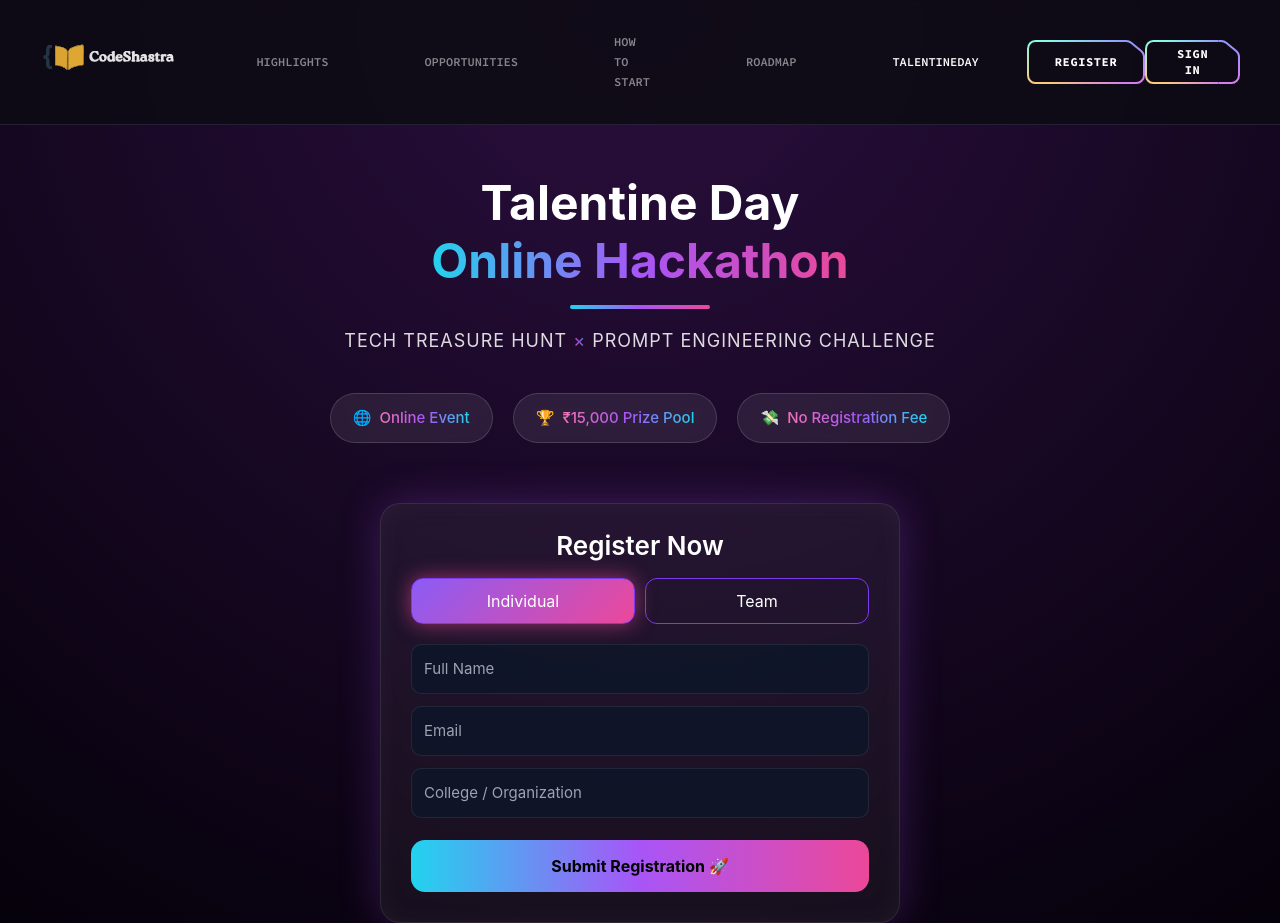
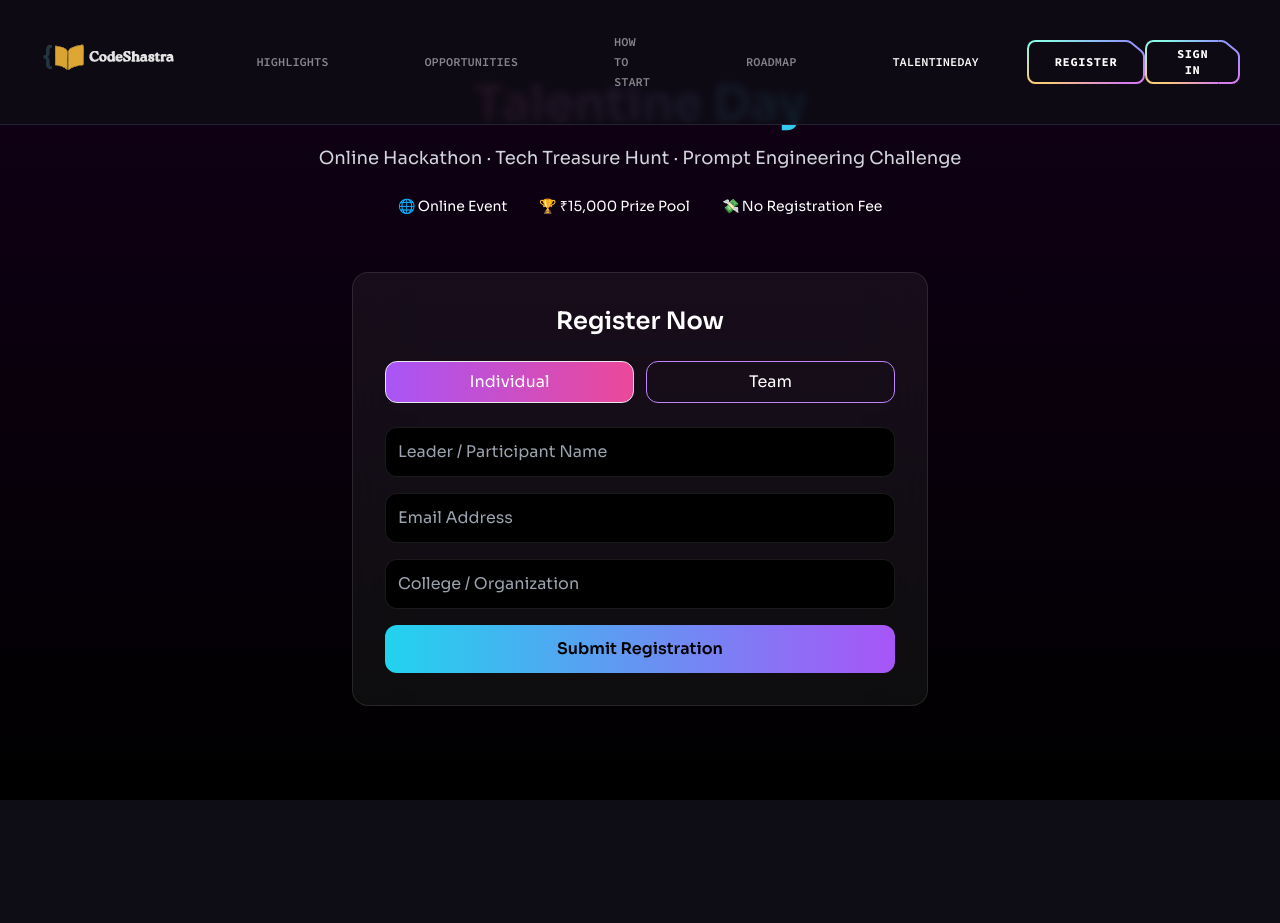
Before and after one commit to RihabhMishra-48/CodeShastra, a React (Vite) app: page /talentine in a window 1280 px wide. After the commit the page ends 800 px from the top, so only its background shows below. Built offline with nearby package versions, Linux system fonts and the light colour scheme.

Commit message:
added event

```diff
--- a/src/pages/talentine.jsx
+++ b/src/pages/talentine.jsx
@@ -1,309 +1,173 @@
 import React, { useState } from "react";
 import Header from "../components/Header";
+
+const SCRIPT_URL =
+  "https://script.google.com/macros/s/AKfycbyGPmXPmyth9CohOyXEJYiIlhitLV2HG9kmaxErom4LEPJPY25vOQ0Wdlj0aGDLce4/exec";
 
 const TalentineDay = () => {
   const [type, setType] = useState("individual");
   const [teamSize, setTeamSize] = useState(2);
+  const [members, setMembers] = useState(["", "", ""]);
+  const [loading, setLoading] = useState(false);
+
+  const handleMemberChange = (index, value) => {
+    const updated = [...members];
+    updated[index] = value;
+    setMembers(updated);
+  };
+
+  const handleSubmit = async (e) => {
+    e.preventDefault();
+    setLoading(true);
+
+    const payload = {
+      type,
+      leaderName: e.target.leaderName.value,
+      email: e.target.email.value,
+      college: e.target.college.value,
+      teamSize: type === "team" ? teamSize : "Individual",
+      members: type === "team" ? members.slice(0, teamSize - 1) : [],
+    };
+
+    try {
+      const res = await fetch(SCRIPT_URL, {
+        method: "POST",
+        headers: { "Content-Type": "application/json" },
+        body: JSON.stringify(payload),
+      });
+
+      const result = await res.json();
+
+      if (result.success) {
+        alert("Registration successful!");
+        e.target.reset();
+        setType("individual");
+        setTeamSize(2);
+        setMembers(["", "", ""]);
+      } else {
+        alert("Submission failed. Try again.");
+      }
+    } catch (err) {
+      console.error(err);
+      alert("Network error. Try again later.");
+    } finally {
+      setLoading(false);
+    }
+  };
 
   return (
-     <div className="pt-[4.75rem] lg:pt-[5.25rem] overflow-hidden">
+    <>
       <Header />
 
-    <section className="hero">
-  <h1 className="hero-title">
-    Talentine Day <br />
-    <span>Online Hackathon</span>
+      <section className="min-h-screen bg-gradient-to-b from-[#120018] to-black text-white px-6 py-20">
+        <div className="max-w-4xl mx-auto text-center mb-14">
+          <h1 className="text-5xl font-bold mb-4">
+            <span className="bg-gradient-to-r from-pink-400 via-purple-400 to-cyan-400 bg-clip-text text-transparent">
+              Talentine Day
+            </span>
           </h1>
-
-  <p className="hero-subtitle">
-    Tech Treasure Hunt <span>×</span> Prompt Engineering Challenge
+          <p className="text-lg text-gray-300">
+            Online Hackathon · Tech Treasure Hunt · Prompt Engineering Challenge
           </p>
 
-  <div className="stats">
-    <div className="stat-card">🌐 <span>Online Event</span></div>
-    <div className="stat-card">🏆 <span>₹15,000 Prize Pool</span></div>
-    <div className="stat-card">💸 <span>No Registration Fee</span></div>
+          <div className="flex justify-center gap-8 mt-6 text-sm font-medium">
+            <span>🌐 Online Event</span>
+            <span>🏆 ₹15,000 Prize Pool</span>
+            <span>💸 No Registration Fee</span>
           </div>
-</section>
+        </div>
 
+        <div className="max-w-xl mx-auto bg-white/5 backdrop-blur-xl border border-white/10 rounded-2xl p-8">
+          <h2 className="text-2xl font-semibold mb-6 text-center">
+            Register Now
+          </h2>
 
-
-      <section className="card neon">
-  <h2 className="card-title">Register Now</h2>
-
-  <div className="toggle">
+          <div className="flex gap-3 mb-6">
             <button
-      className={`toggle-btn ${type === "individual" ? "active" : ""}`}
+              type="button"
               onClick={() => setType("individual")}
+              className={`flex-1 py-2 rounded-xl border ${
+                type === "individual"
+                  ? "bg-gradient-to-r from-purple-500 to-pink-500"
+                  : "border-purple-400"
+              }`}
             >
               Individual
             </button>
             <button
-      className={`toggle-btn ${type === "team" ? "active" : ""}`}
+              type="button"
               onClick={() => setType("team")}
+              className={`flex-1 py-2 rounded-xl border ${
+                type === "team"
+                  ? "bg-gradient-to-r from-purple-500 to-pink-500"
+                  : "border-purple-400"
+              }`}
             >
               Team
             </button>
           </div>
 
-  <form className="form">
-    <input placeholder="Full Name" required />
-    <input type="email" placeholder="Email" required />
-    <input placeholder="College / Organization" required />
+          <form onSubmit={handleSubmit} className="space-y-4">
+            <input
+              name="leaderName"
+              placeholder="Leader / Participant Name"
+              required
+              className="w-full p-3 rounded-xl bg-black border border-white/10"
+            />
 
-    <button type="submit" className="primary glow">
-      Submit Registration 🚀
+            <input
+              type="email"
+              name="email"
+              placeholder="Email Address"
+              required
+              className="w-full p-3 rounded-xl bg-black border border-white/10"
+            />
+
+            <input
+              name="college"
+              placeholder="College / Organization"
+              required
+              className="w-full p-3 rounded-xl bg-black border border-white/10"
+            />
+
+            {type === "team" && (
+              <>
+                <select
+                  value={teamSize}
+                  onChange={(e) => setTeamSize(Number(e.target.value))}
+                  className="w-full p-3 rounded-xl bg-black border border-white/10"
+                >
+                  <option value={2}>2 Members</option>
+                  <option value={3}>3 Members</option>
+                  <option value={4}>4 Members</option>
+                </select>
+
+                {Array.from({ length: teamSize - 1 }).map((_, i) => (
+                  <input
+                    key={i}
+                    placeholder={`Member ${i + 2} Name`}
+                    value={members[i]}
+                    onChange={(e) =>
+                      handleMemberChange(i, e.target.value)
+                    }
+                    required
+                    className="w-full p-3 rounded-xl bg-black border border-white/10"
+                  />
+                ))}
+              </>
+            )}
+
+            <button
+              type="submit"
+              disabled={loading}
+              className="w-full py-3 mt-4 rounded-xl font-semibold bg-gradient-to-r from-cyan-400 to-purple-500 text-black"
+            >
+              {loading ? "Submitting..." : "Submit Registration"}
             </button>
           </form>
+        </div>
       </section>
-
-      <style>{`
-        body {
-          margin: 0;
-          background: radial-gradient(circle at top, #2b0f3f, #05010a);
-          color: white;
-          font-family: Inter, sans-serif;
-        }
-
-        .page {
-          min-height: 100vh;
-        }
-
-        .navbar {
-          display: flex;
-          justify-content: space-between;
-          padding: 20px 40px;
-          border-bottom: 1px solid rgba(255,255,255,0.1);
-        }
-
-        .logo {
-          font-weight: bold;
-          font-size: 20px;
-        }
-
-        .nav-actions button {
-          margin-left: 10px;
-        }
-
-        .outline {
-          background: transparent;
-          border: 1px solid #a855f7;
-          color: white;
-          padding: 8px 16px;
-          border-radius: 10px;
-          cursor: pointer;
-        }
-
-        .hero {
-          text-align: center;
-          padding: 80px 20px;
-        }
-
-        .hero h1 {
-          font-size: 48px;
-          line-height: 1.2;
-        }
-
-        .hero span {
-          background: linear-gradient(90deg, #f472b6, #a855f7, #22d3ee);
-          -webkit-background-clip: text;
-          color: transparent;
-        }
-
-        .stats {
-          display: flex;
-          justify-content: center;
-          gap: 30px;
-          margin-top: 30px;
-          font-weight: 500;
-        }
-
-        .card {
-          max-width: 520px;
-          margin: auto;
-          background: rgba(255,255,255,0.05);
-          border: 1px solid rgba(255,255,255,0.1);
-          border-radius: 20px;
-          padding: 30px;
-          backdrop-filter: blur(12px);
-        }
-
-        .toggle {
-          display: flex;
-          gap: 10px;
-          margin-bottom: 20px;
-        }
-
-        .toggle button {
-          flex: 1;
-          padding: 10px;
-          border-radius: 12px;
-          border: 1px solid #7c3aed;
-          background: transparent;
-          color: white;
-          cursor: pointer;
-        }
-
-        .toggle .active {
-          background: linear-gradient(90deg, #7c3aed, #ec4899);
-        }
-
-        .form {
-          display: flex;
-          flex-direction: column;
-          gap: 12px;
-        }
-
-        .form input,
-        .form select {
-          padding: 12px;
-          border-radius: 10px;
-          border: none;
-          background: #0f172a;
-          color: white;
-        }
-
-        .primary {
-          margin-top: 10px;
-          padding: 14px;
-          border-radius: 14px;
-          border: none;
-          font-weight: bold;
-          background: linear-gradient(90deg, #22d3ee, #a855f7, #ec4899);
-          color: black;
-          cursor: pointer;
-
-        }
-        /* Card Glow */
-.neon {
-  box-shadow:
-    0 0 40px rgba(168, 85, 247, 0.25),
-    inset 0 0 30px rgba(255, 255, 255, 0.04);
-}
-
-/* Card title */
-.card-title {
-  font-size: 26px;
-  font-weight: 600;
-  margin-bottom: 20px;
-  text-align: center;
-}
-
-/* Toggle buttons */
-.toggle-btn {
-  flex: 1;
-  padding: 12px;
-  border-radius: 14px;
-  background: transparent;
-  border: 1px solid rgba(255,255,255,0.15);
-  color: #e5e7eb;
-  font-size: 16px;
-  cursor: pointer;
-  transition: all 0.3s ease;
-}
-
-.toggle-btn:hover {
-  background: rgba(255,255,255,0.05);
-}
-
-.toggle-btn.active {
-  background: linear-gradient(135deg, #8b5cf6, #ec4899);
-  box-shadow: 0 0 20px rgba(236,72,153,0.6);
-  color: white;
-}
-
-/* Inputs */
-.form input {
-  background: rgba(15, 23, 42, 0.85);
-  border: 1px solid rgba(255,255,255,0.08);
-  font-size: 15px;
-}
-
-.form input:focus {
-  outline: none;
-  border-color: #a855f7;
-  box-shadow: 0 0 12px rgba(168,85,247,0.5);
-}
-
-/* Primary button glow */
-.glow {
-  transition: transform 0.2s ease, box-shadow 0.2s ease;
-}
-
-.glow:hover {
-  transform: translateY(-2px);
-  box-shadow: 0 0 25px rgba(34,211,238,0.7);
-}
-
-        .hero h1::after {
-  content: "";
-  display: block;
-  width: 140px;
-  height: 4px;
-  margin: 16px auto 0;
-  background: linear-gradient(90deg, #22d3ee, #a855f7, #ec4899);
-  border-radius: 10px;
-}
-.hero {
-  text-align: center;
-  padding: 90px 20px 60px;
-}
-
-.hero-title {
-  font-size: 52px;
-  line-height: 1.15;
-  font-weight: 700;
-}
-
-.hero-title span {
-  background: linear-gradient(90deg, #22d3ee, #a855f7, #ec4899);
-  -webkit-background-clip: text;
-  color: transparent;
-}
-
-.hero-subtitle {
-  margin-top: 20px;
-  font-size: 18px;
-  letter-spacing: 1px;
-  text-transform: uppercase;
-  opacity: 0.85;
-}
-
-.hero-desc {
-  margin-top: 8px;
-  font-size: 20px;
-  font-weight: 500;
-  opacity: 0.95;
-}
-
-.hero-desc span {
-  color: #a855f7;
-  padding: 0 6px;
-}
-
-.stats {
-  margin-top: 40px;
-  display: flex;
-  justify-content: center;
-  gap: 20px;
-  flex-wrap: wrap;
-}
-
-.stat-card {
-  padding: 12px 22px;
-  border-radius: 999px;
-  background: rgba(255, 255, 255, 0.08);
-  border: 1px solid rgba(255, 255, 255, 0.15);
-  backdrop-filter: blur(8px);
-  font-size: 15px;
-  display: flex;
-  align-items: center;
-  gap: 8px;
-}
-
-
-      `}</style>
-    </div>
+    </>
   );
 };
 
```
Lines whose indentation alone changed are shown as unchanged.
